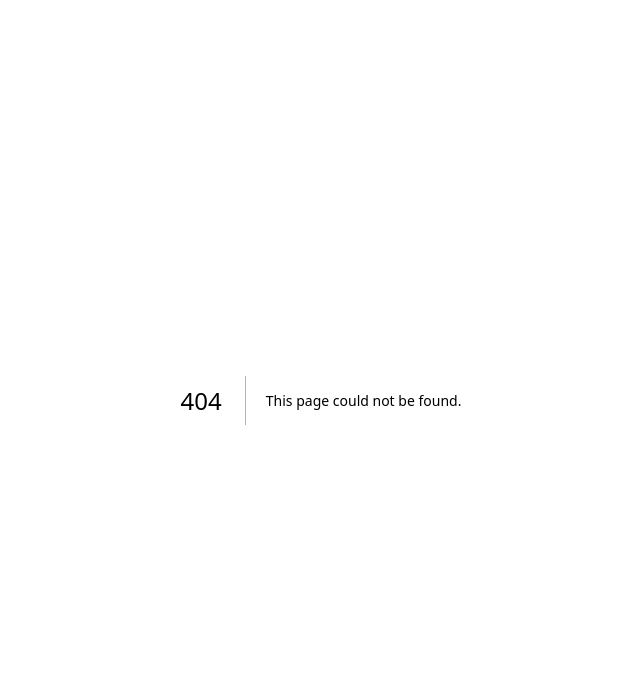
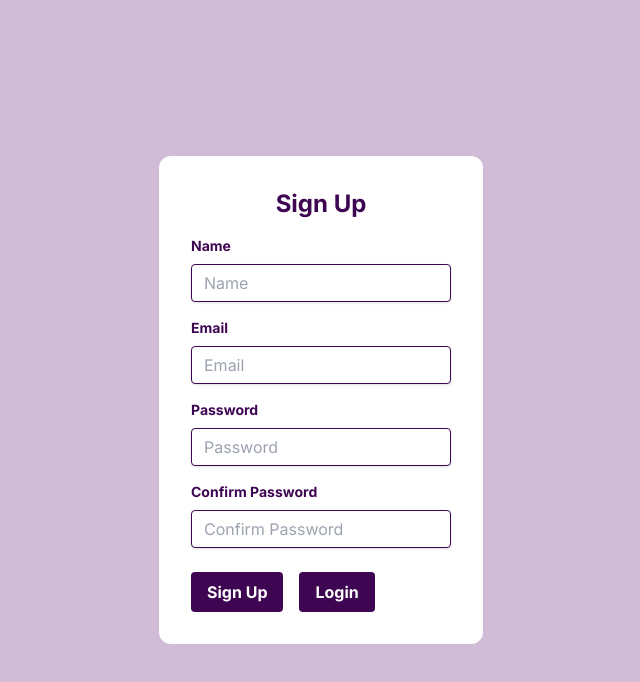
Before and after one commit to vaibhav-xt/JEEHub, a Next.js app: page /signup in a window 1280 px wide. Before the commit this address had no page. Shown: the top 682 px of the page, without its empty margins (319-959 px from the left). Built offline with nearby package versions, Linux system fonts and the light colour scheme.

Commit message:
singup form completed

```diff
--- /dev/null
+++ b/src/app/signup/page.tsx
@@ -0,0 +1,112 @@
+'use client'
+import React, { useState } from 'react';
+
+interface FormDataType {
+    name: string;
+    email: string;
+    password: string;
+    confirmPassword: string;
+}
+
+const Page = () => {
+    const [formData, setFormData] = useState<FormDataType>({
+        name: '',
+        email: '',
+        password: '',
+        confirmPassword: '',
+    });
+
+    const handleChange = (e: any) => {
+        setFormData({ ...formData, [e.target.name]: e.target.value });
+    };
+
+    const handleSubmit = (e: any) => {
+        e.preventDefault();
+        // Add your signup logic here
+        console.log('Form submitted:', formData);
+    };
+
+    return (
+        <div className='grid place-content-center h-screen'>
+            <form className="bg-white p-8 rounded-xl" onSubmit={handleSubmit}>
+                <h1 className='text-2xl pb-4 text-center font-bold text-dark-purple'>Sign Up</h1>
+                <div className="mb-4">
+                    <label className="block text-gray-700 text-sm font-bold mb-2 text-dark-purple" htmlFor="name">
+                        Name
+                    </label>
+                    <input
+                        className="shadow appearance-none border border-dark-purple rounded w-full py-2 px-3 leading-tight focus:outline-none focus:shadow-outline"
+                        type="text"
+                        id="name"
+                        name="name"
+                        value={formData.name}
+                        placeholder='Name'
+                        onChange={handleChange}
+                        required
+                    />
+                </div>
+                <div className="mb-4">
+                    <label className="block text-gray-700 text-sm font-bold mb-2 text-dark-purple" htmlFor="email">
+                        Email
+                    </label>
+                    <input
+                        className="shadow appearance-none border border-dark-purple rounded w-full py-2 px-3 leading-tight focus:outline-none focus:shadow-outline"
+                        type="email"
+                        id="email"
+                        name="email"
+                        value={formData.email}
+                        placeholder='Email'
+                        onChange={handleChange}
+                        required
+                    />
+                </div>
+                <div className="mb-4">
+                    <label className="block text-gray-700 text-sm font-bold mb-2 text-dark-purple" htmlFor="password">
+                        Password
+                    </label>
+                    <input
+                        className="shadow appearance-none border border-dark-purple rounded w-full py-2 px-3 leading-tight focus:outline-none focus:shadow-outline"
+                        type="password"
+                        id="password"
+                        name="password"
+                        value={formData.password}
+                        placeholder='Password'
+                        onChange={handleChange}
+                        required
+                    />
+                </div>
+                <div className="mb-6">
+                    <label className="block text-gray-700 text-sm font-bold mb-2 text-dark-purple" htmlFor="confirmPassword">
+                        Confirm Password
+                    </label>
+                    <input
+                        className="shadow appearance-none border border-dark-purple rounded w-full py-2 px-3 leading-tight focus:outline-none focus:shadow-outline"
+                        type="password"
+                        id="confirmPassword"
+                        name="confirmPassword"
+                        value={formData.confirmPassword}
+                        placeholder='Confirm Password'
+                        onChange={handleChange}
+                        required
+                    />
+                </div>
+                <div className="flex items-center gap-4">
+                    <button
+                        className="bg-blue-500 hover:bg-blue-700 bg-dark-purple text-white font-bold py-2 px-4 rounded focus:outline-none focus:shadow-outline"
+                        type="submit"
+                    >
+                        Sign Up
+                    </button>
+                    <button
+                        className="bg-blue-500 hover:bg-blue-700 bg-dark-purple text-white font-bold py-2 px-4 rounded focus:outline-none focus:shadow-outline"
+                        type="submit"
+                    >
+                        Login
+                    </button>
+                </div>
+            </form>
+        </div>
+    );
+};
+
+export default Page;
```
